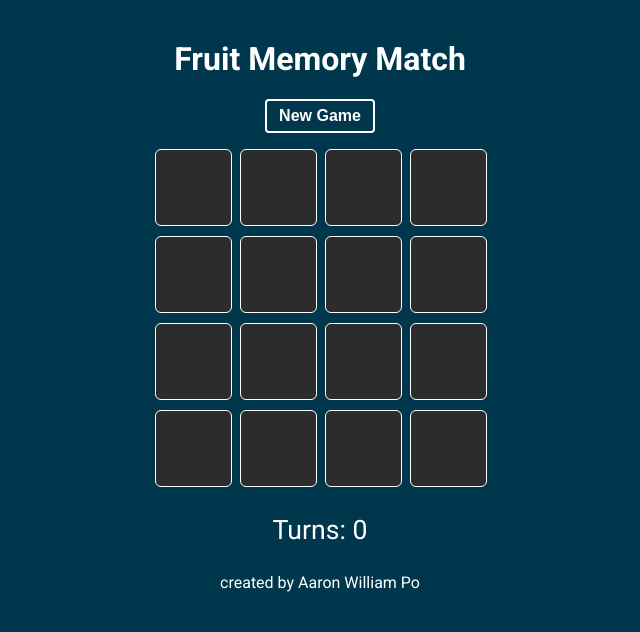
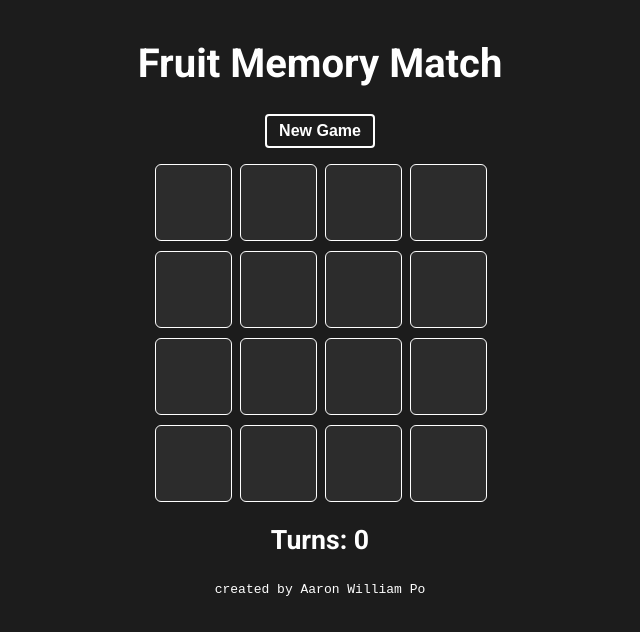
Before and after one commit to aaronpo97/guessing-game, a React (Vite) app: page / in a window 1280 px wide. Shown: the top 632 px of the page, without its empty margins (320-960 px from the left). Built offline with nearby package versions, Linux system fonts and the light colour scheme.

Commit message:
Bug fixes
Fixed a bug caused by a quick double click resulting in choiceOne.emoji and choiceTwo.emoji to be the same.

```diff
--- a/package.json
+++ b/package.json
@@ -3,9 +3,9 @@
   "private": true,
   "version": "0.0.0",
   "scripts": {
-    "dev": "vite",
+    "dev": "vite --host",
     "build": "tsc && vite build",
-    "preview": "vite preview"
+    "preview": "vite preview --host"
   },
   "dependencies": {
     "react": "17.0.2",
--- a/src/App.scss
+++ b/src/App.scss
@@ -1,7 +1,6 @@
 .App {
   max-width: 860px;
   margin: 40px auto;
-}
 
   .game-container {
     display: flex;
@@ -9,6 +8,12 @@
     justify-content: center;
   }
 
+  h1 {
+    font-size: 30pt;
+  }
+  h2 {
+    font-size: 20pt;
+  }
   button {
     background: none;
     border: 2px solid #fff;
@@ -20,8 +25,37 @@ button {
     font-size: 1em;
 
     &:hover {
-    background: #c23866;
+      background: #8684b3;
       color: #fff;
+    }
+
+    &:disabled {
+      &:hover {
+        background: none;
+        pointer-events: none;
+      }
+    }
+  }
+
+  .game-controls {
+    display: flex;
+    align-items: center;
+    justify-content: center;
+    flex-direction: column;
+
+    .status {
+      height: 40px;
+      p {
+        padding: 20px;
+        margin: 0px;
+        font-size: large;
+        font-weight: bold;
+        border-radius: 4px;
+      }
+    }
+
+    .game-score {
+      font-size: 20pt;
     }
   }
 
@@ -31,7 +65,4 @@ button {
     grid-template-columns: 75px 75px 75px 75px;
     grid-gap: 10px;
   }
-
-.game-score {
-  font-size: 20pt;
 }
--- a/src/App.tsx
+++ b/src/App.tsx
@@ -1,6 +1,6 @@
 import './App.scss';
 import { useState, useEffect } from 'react';
-import SingleCard from './components/SingleCard';
+import SingleCard from './components/Card/SingleCard';
 import Card from './types/Card';
 
 const emojis: string[] = ['🍍', '🥝', '🍉', '🍎', '🍑', '🍓', '🍌', '🍇'];
@@ -13,6 +13,7 @@ const App = (): JSX.Element => {
   const [choiceOne, setChoiceOne] = useState<Card | null>(null);
   const [choiceTwo, setChoiceTwo] = useState<Card | null>(null);
   const [disabled, setDisabled] = useState<boolean>(false);
+  const [gameOver, setGameOver] = useState<boolean>(false);
 
   const shuffleCards = (): void => {
     const shuffledCards = [...cardContent, ...cardContent]
@@ -35,7 +36,7 @@ const App = (): JSX.Element => {
   };
 
   useEffect(() => {
-    if (!(choiceOne && choiceTwo)) {
+    if (!(choiceOne && choiceTwo) || choiceOne.id === choiceTwo.id) {
       return;
     }
     setDisabled(true);
@@ -54,13 +55,22 @@ const App = (): JSX.Element => {
 
   useEffect(() => shuffleCards(), []);
 
+  useEffect(() => {
+    const unmatchedCards = cards?.filter((card) => card.matched === false);
+    if (!unmatchedCards) {
+      setGameOver(true);
+    }
+  }, [turns]);
   return (
     <div className='App'>
       <h1>Fruit Memory Match</h1>
-      <button disabled={disabled} onClick={shuffleCards}>
-        New Game
-      </button>
       <main>
+        <div className='status'>
+          <button disabled={disabled} onClick={shuffleCards}>
+            {!disabled ? 'New Game' : 'Loading...'}
+          </button>
+        </div>
+
         <div className='game-container'>
           {cards && (
             <div className='card-grid'>
@@ -76,12 +86,17 @@ const App = (): JSX.Element => {
             </div>
           )}
         </div>
-        <div className='game-score'>
-          <p>Turns: {turns}</p>
+
+        <div className='status'>
+          <div className='game-controls'>
+            <div className='game-score'>
+              <h2>Turns: {turns}</h2>
+            </div>
+          </div>
         </div>
       </main>
       <footer>
-        <p>created by Aaron William Po</p>
+        <code>created by Aaron William Po</code>
       </footer>
     </div>
   );
--- a/src/components/SingleCard.scss
+++ b/src/components/Card/SingleCard.scss
@@ -18,6 +18,7 @@
     position: absolute;
     font-size: 40pt;
     background-color: darken($color: white, $amount: 10);
+    pointer-events: none;
   }
 
   .back {
--- a/src/components/SingleCard.tsx
+++ b/src/components/Card/SingleCard.tsx
@@ -1,11 +1,11 @@
 import './SingleCard.scss';
-import Card from '../types/Card';
+import ICard from '../../types/Card';
 
 type PropTypes = {
-  card: Card;
+  card: ICard;
   disabled: boolean;
   flipped: boolean;
-  handleChoice: (card: Card) => void;
+  handleChoice: (card: ICard) => void;
 };
 
 const SingleCard = ({ card, disabled, flipped, handleChoice }: PropTypes): JSX.Element => {
--- a/src/index.scss
+++ b/src/index.scss
@@ -6,6 +6,6 @@ body {
   margin: 0;
   font-size: 1em;
   text-align: center;
-  background: #00374d;
+  background: #1c1c1c;
   color: #fff;
 }
```
Also changed, not shown: 1 other file (tests, documents, lock files or other folders). Lines whose indentation alone changed are shown as unchanged.
